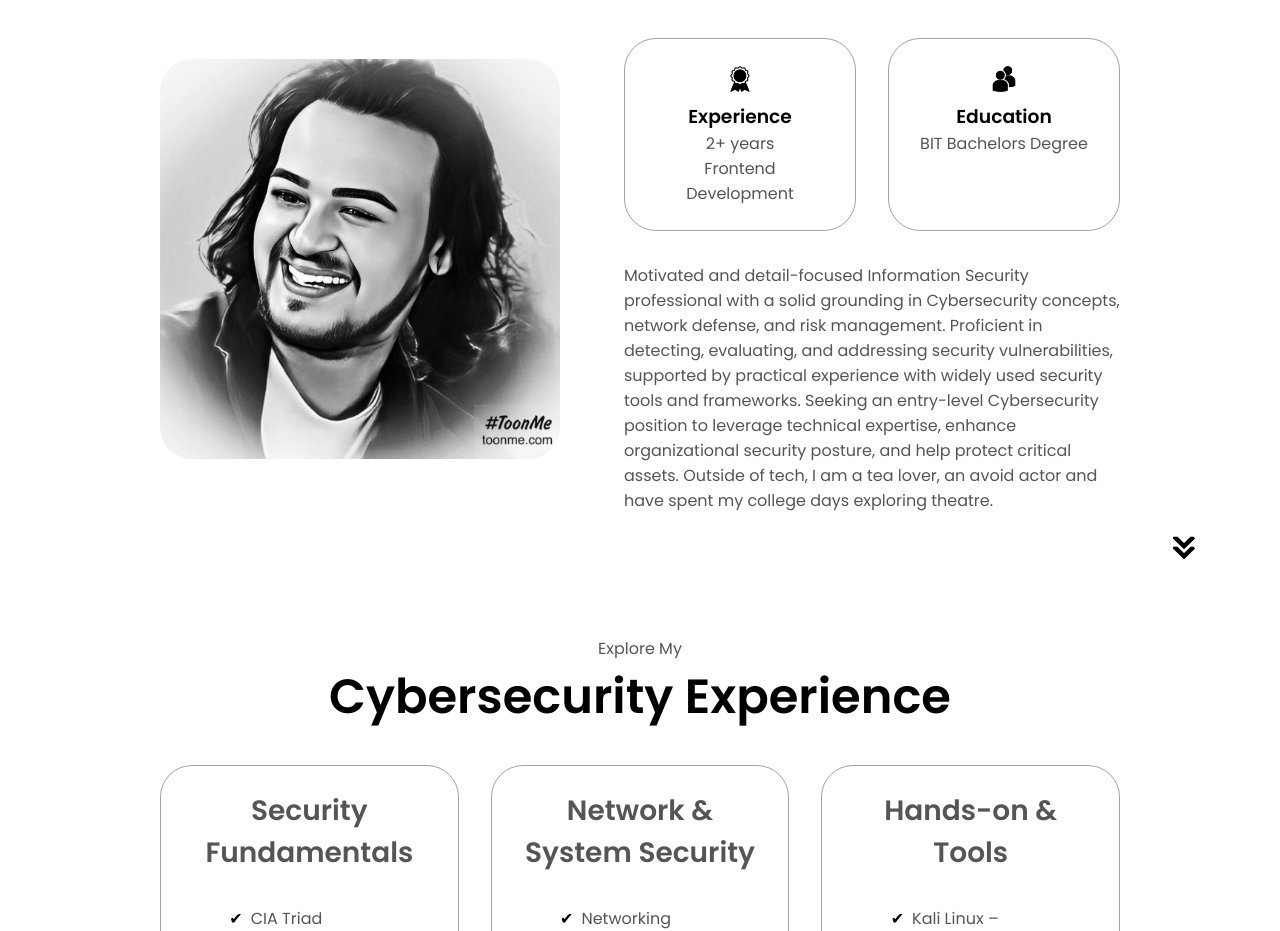
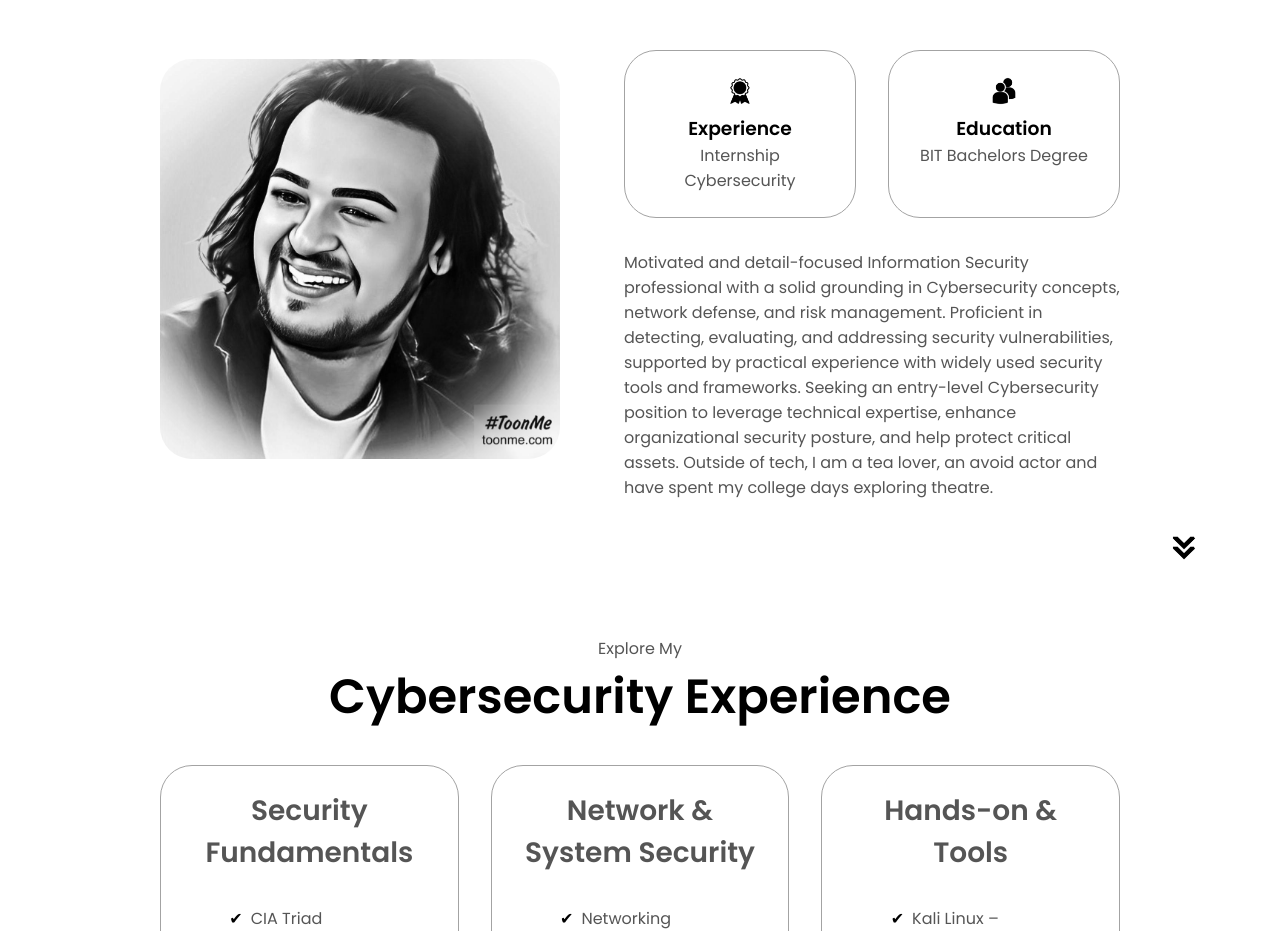
Before and after one commit to khagendra24/Portfolio, a plain HTML site: page index.html in a window 1280 px wide. Shown: the part 1060-1991 px from the top of the page. Drawn offline with Linux system fonts and the light colour scheme.

Commit message:
Update index.html

```diff
--- a/index.html
+++ b/index.html
@@ -91,7 +91,7 @@
                 class="icon"
               />
               <h3>Experience</h3>
-              <p>2+ years <br />Frontend Development</p>
+              <p>Internship <br />Cybersecurity</p>
             </div>
             <div class="details-container">
               <img
```
